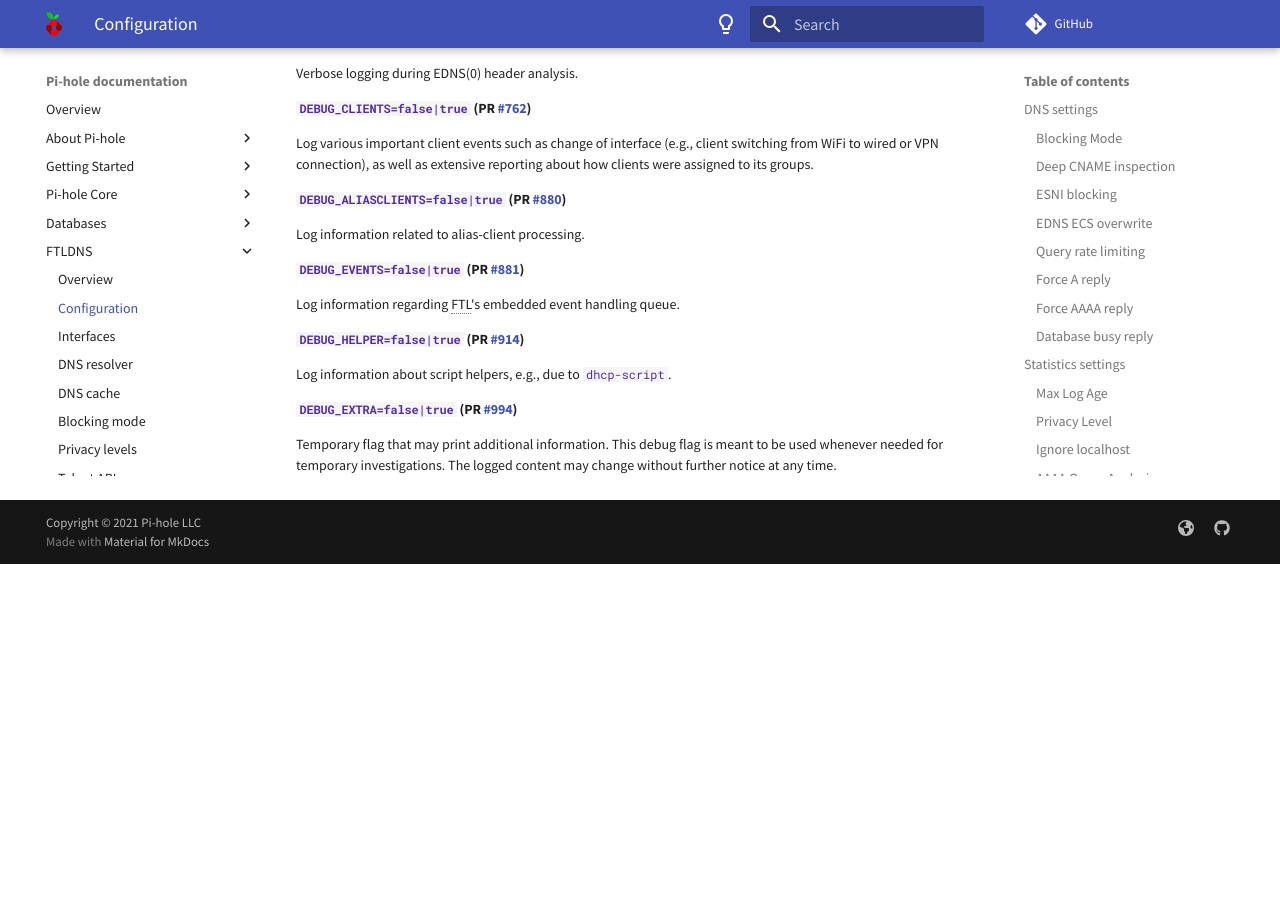
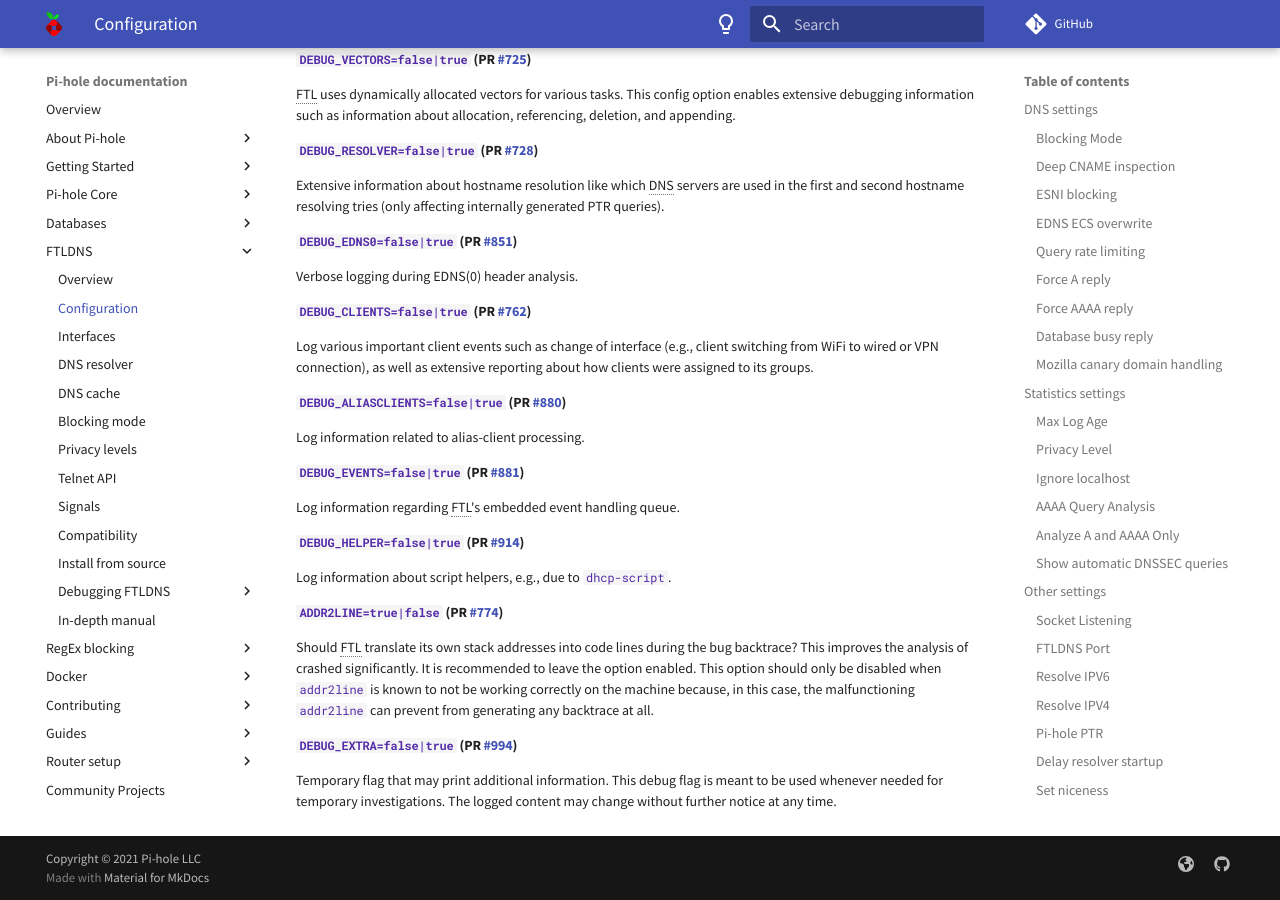
Before and after one commit to pi-hole/docs, an MkDocs documentation site: the page built from docs/ftldns/configfile.md, in a window 1280 px wide and 900 px high, scrolled down 6170 px. Built offline with MkDocs 1.6.1 and Material for MkDocs 9.7.7, drawn with Linux system fonts in a browser that asks for light colours; comment, search, counter and statistics services are not loaded; before the commit the page ends 6734 px from its top, so only the background shows below that; some of the changed text lies outside the part shown.

Commit message:
Add missing FTL config options (#564)
* Add missing FTL config options

Signed-off-by: yubiuser <ckoenig@posteo.de>

* Fix TOC

Signed-off-by: yubiuser <ckoenig@posteo.de>

* Remove  from Telnet API label

Signed-off-by: yubiuser <ckoenig@posteo.de>

* Address reviewers comments

Signed-off-by: yubiuser <ckoenig@posteo.de>

* Empty

Signed-off-by: yubiuser <ckoenig@posteo.de>

```diff
--- a/docs/ftldns/configfile.md
+++ b/docs/ftldns/configfile.md
@@ -59,6 +59,11 @@
 
 Despite `REFUSE` sounding similar to `DROP`, it turned out that many clients will just immediately retry, causing up to several thousands of queries per second. This does not happen in `DROP` mode.
 
+#### `MOZILLA_CANARY=true|false` (PR [#1148](https://github.com/pi-hole/FTL/pull/1148)) {#mozilla_canary data-toc-label='Mozilla canary domain handling'}
+
+Should Pi-hole always replies with `NXDOMAIN` to `A` and `AAAA` queries of `use-application-dns.net` to disable Firefox automatic DNS-over-HTTP?
+This is following the recommendation on [https://support.mozilla.org/en-US/kb/configuring-networks-disable-dns-over-https](https://support.mozilla.org/en-US/kb/configuring-networks-disable-dns-over-https)
+
 ---
 
 ### Statistics settings
@@ -108,6 +113,10 @@
 #### `RESOLVE_IPV4=yes|no` {#resolve_ipv4 data-toc-label='Resolve IPV4'}
 
 Should `FTL` try to resolve IPv4 addresses to hostnames?
+
+#### `PIHOLE_PTR=true|false` (PR [#1111](https://github.com/pi-hole/FTL/pull/1111)) {#pihole_ptr data-toc-label='Pi-hole PTR'}
+
+FTL will reply with `pi.hole` for every address for which a local interface exists. When you set this option to `false`, Pi-hole will **not** respond with `pi.hole` on PTR requests to local interface addresses.
 
 #### `DELAY_STARTUP=0` (PR [#716](https://github.com/pi-hole/FTL/pull/716)) {#delay_startup data-toc-label='Delay resolver startup'}
 
@@ -311,6 +320,10 @@
 
 Log information about script helpers, e.g., due to `dhcp-script`.
 
+#### `ADDR2LINE=true|false` (PR [#774](https://github.com/pi-hole/FTL/pull/774)) {#addr2line data-toc-label='Addr2Line'}
+
+Should FTL translate its own stack addresses into code lines during the bug backtrace? This improves the analysis of crashed significantly. It is recommended to leave the option enabled. This option should only be disabled when `addr2line` is known to not be working correctly on the machine because, in this case, the malfunctioning `addr2line` can prevent from generating any backtrace at all.
+
 #### `DEBUG_EXTRA=false|true` (PR [#994](https://github.com/pi-hole/FTL/pull/994)) {#debug_extra data-toc-label='Misc.'}
 
 Temporary flag that may print additional information. This debug flag is meant to be used whenever needed for temporary investigations. The logged content may change without further notice at any time.
```
Also changed, not shown: other parts of docs/ftldns/configfile.md (+1 -1 lines).
